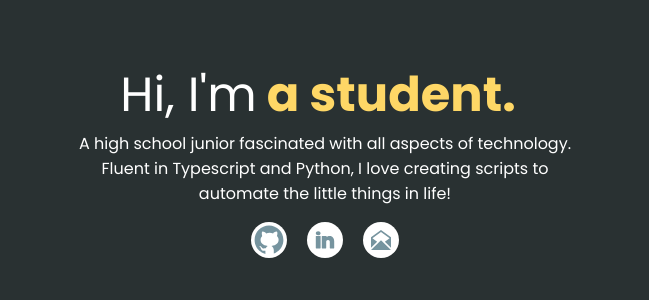
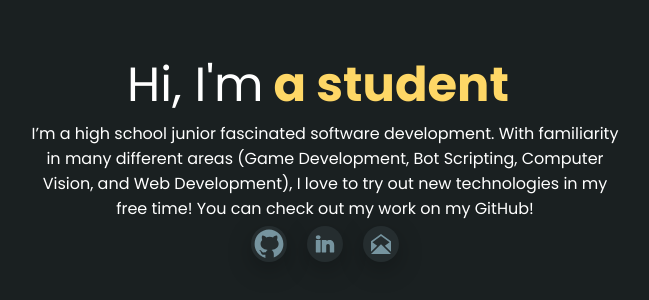
Before and after one commit to siddhxrth/siddharth-lohani-dot-dev, a Next.js app: page / in a window 1280 px wide. Shown: the part 258-558 px from the top of the page, without its empty margins (315-964 px from the left). Built offline with nearby package versions, Linux system fonts and the light colour scheme.

Commit message:
new buttons and description

```diff
--- /dev/null
+++ b/pages/experience.js
@@ -0,0 +1,5 @@
+export default function Experience() {
+    return(
+        <p>hi</p>
+    );
+}
--- a/pages/index.js
+++ b/pages/index.js
@@ -1,18 +1,17 @@
-import Head from 'next/head'
-import styles from '../styles/Home.module.css'
-import Typical from 'react-typical'
+import Head from "next/head";
+import styles from "../styles/Home.module.css";
+import Typical from "react-typical";
 
 export default function Home() {
-
-  var githubLink = "https://github.com/siddhxrth"
-  var linkedinLink = "https://linkedin.com/in/siddharthlohani"
-  var email = "mailto:me@siddharthlohani.dev"
+  var githubLink = "https://github.com/siddhxrth";
+  var linkedinLink = "https://linkedin.com/in/siddharthlohani";
+  var email = "mailto:me@siddharthlohani.dev";
 
   return (
     <div className={styles.container}>
       <Head>
         <title>Siddharth Lohani</title>
-        <meta name="description" content="Generated by create next app" />
+        <meta name="description" content="Siddharth Lohani" />
         <link rel="icon" href="/rocket.ico" />
       </Head>
 
@@ -20,24 +19,62 @@ export default function Home() {
         <h1>
           Hi, I&apos;m
           <Typical
-        steps={[' Siddharth Lohani.', 2000, ' a student.', 2000, ' a developer.', 2000, ' a problem solver.', 2000]}
+            steps={[
+              " Siddharth Lohani.",
+              2000,
+              " a student",
+              2000,
+              " a developer",
+              2000,
+              " a problem solver",
+              2000,
+              " a leader",
+              2000,
+            ]}
             loop={Infinity}
             wrapper="b"
           />
         </h1>
-      <p style={{maxWidth: "500px", textAlign: "center", marginTop: 0}}>A high school junior fascinated with all aspects of technology. Fluent in Typescript and Python, I love creating scripts to automate the little things in life! </p>
+        <p
+          style={{
+            maxWidth: "600px",
+            textAlign: "center",
+            marginTop: 0,
+            marginBottom: 0,
+          }}
+        >
+          I’m a high school junior fascinated software development. With familiarity in many different areas (Game Development, Bot Scripting, Computer Vision, and Web Development), I love to try out new technologies in my free time! You can check out my work on my GitHub!
+        </p>
+        <a className="explore" href="/experience">
+          Learn More ➡️
+        </a>
         <div className="buttons">
-      <a className="imageContainer" href={githubLink} target="_blank" rel="noreferrer">
-        <img alt="github link" src='/github.svg'></img>
+          <a
+            className="imageContainer"
+            href={githubLink}
+            target="_blank"
+            rel="noreferrer"
+          >
+            <img alt="github link" src="/github.svg"></img>
           </a>
-      <a className="imageContainer" href={linkedinLink} target="_blank" rel="noreferrer">
-        <img alt="linkedin link" src='/linkedin.svg'></img>
+          <a
+            className="imageContainer"
+            href={linkedinLink}
+            target="_blank"
+            rel="noreferrer"
+          >
+            <img alt="linkedin link" src="/linkedin.svg"></img>
           </a>
-      <a className="imageContainer" href={email} target="_blank" rel="noreferrer">
-        <img alt="email" src='/email.svg'></img>
+          <a
+            className="imageContainer"
+            href={email}
+            target="_blank"
+            rel="noreferrer"
+          >
+            <img alt="email" src="/email.svg"></img>
           </a>
         </div>
       </div>
     </div>
-  )
+  );
 }
--- a/styles/globals.css
+++ b/styles/globals.css
@@ -1,4 +1,4 @@
-@import url('https://fonts.googleapis.com/css2?family=Poppins:ital,wght@0,100;0,200;0,300;0,400;0,500;0,600;0,700;0,800;0,900;1,100;1,200;1,300;1,400;1,500;1,600;1,700;1,800;1,900&display=swap');
+@import url("https://fonts.googleapis.com/css2?family=Poppins:ital,wght@0,100;0,200;0,300;0,400;0,500;0,600;0,700;0,800;0,900;1,100;1,200;1,300;1,400;1,500;1,600;1,700;1,800;1,900&display=swap");
 
 html,
 body {
@@ -6,8 +6,8 @@ body {
   margin: 0;
   /* font-family: -apple-system, BlinkMacSystemFont, Segoe UI, Roboto, Oxygen,
     Ubuntu, Cantarell, Fira Sans, Droid Sans, Helvetica Neue, sans-serif; */
-  font-family: 'Poppins', sans-serif;
-  background-color: #293132;
+  font-family: "Poppins", sans-serif;
+  background-color: #1a2021;
   color: white;
   text-align: center;
 }
@@ -23,10 +23,10 @@ h1 {
 }
 
 .imageContainer {
-  margin: 0px 10px;
+  margin: 5px 10px;
   width: 36px;
   height: 36px;
-  background-color: white;
+  background-color: #252d2f;
   display: flex;
   justify-content: center;
   align-items: center;
@@ -35,12 +35,29 @@ h1 {
   max-height: 36px;
 }
 
+.imageContainer{
+  box-shadow: 0 8px 25px rgba(0, 0, 0, 0.25);
+}
+
 img {
   max-width: 100%;
 }
 
-b{
-  color: #FED766;
+.explore {
+  background-color: #252d2f;
+  padding: 10px 15px;
+  margin-bottom: 15px;
+  margin-top: 10px;
+  border-radius: 2px;
+  display: none;
+}
+
+.explore{
+  box-shadow: 0 8px 25px rgba(0,0,0,0.25);
+}
+
+b {
+  color: #fed766;
   font-weight: 700;
   margin-bottom: 0;
 }
```
Lines whose indentation alone changed are shown as unchanged.
